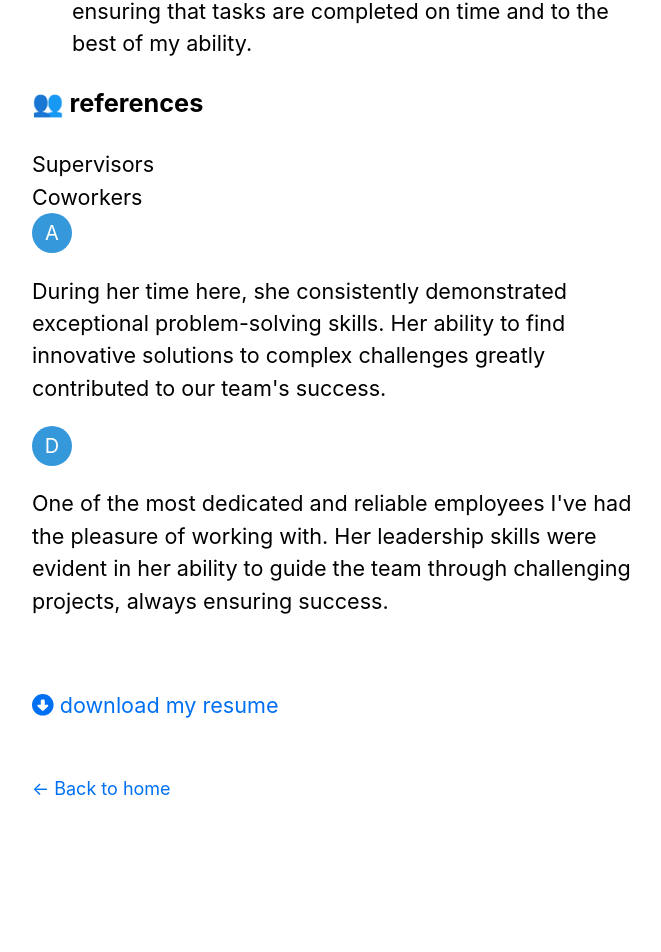
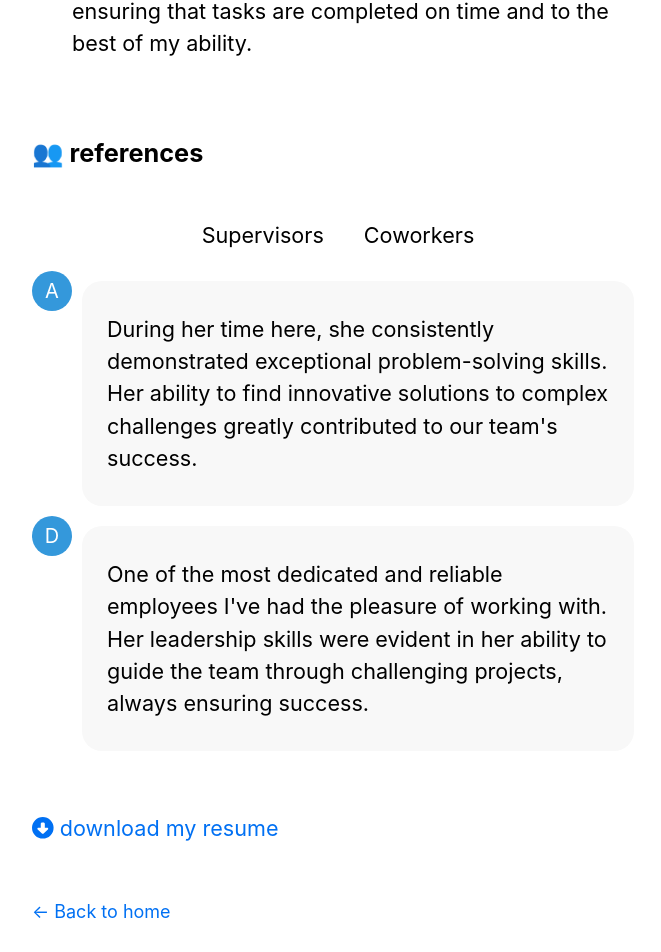
Before and after one commit to yunchipang/nextjs-portfolio, a Next.js app: page /career in a window 1280 px wide. Shown: the part 987-1939 px from the top of the page, without its empty margins (302-963 px from the left). Before the commit the page ends 1899 px from the top, so only its background shows below. Built offline with nearby package versions, Linux system fonts and the light colour scheme.

Commit message:
Import and refer to ref css

```diff
--- a/src/components/navbar/NavBar.tsx
+++ b/src/components/navbar/NavBar.tsx
@@ -5,8 +5,6 @@ import navLinks from 'utils/navLinks';
 const navBarStyle = {
   display: 'flex',
   justifyContent: 'flex-end',
-  // paddingTop: '10px', // Optional padding for top space
-  // paddingRight: '10px', // Optional padding for right space
 };
 
 export default function NavBar() {
--- a/src/components/references/ReferenceItem.tsx
+++ b/src/components/references/ReferenceItem.tsx
@@ -1,5 +1,6 @@
 import React from 'react';
-import './references.module.css';
+
+import refStyles from './references.module.css';
 
 const ReferenceItem = ({ initial, content }) => {
   const circleStyle = {
@@ -15,11 +16,9 @@ const ReferenceItem = ({ initial, content }) => {
   };
 
   return (
-    <div className="ref-box">
-      <div className="ref-initial" style={circleStyle}>
-        {initial}
-      </div>
-      <div className="ref-content">
+    <div className={refStyles.refBox}>
+      <div style={circleStyle}>{initial}</div>
+      <div className={refStyles.refContent}>
         <p>{content}</p>
       </div>
     </div>
--- a/src/components/references/References.tsx
+++ b/src/components/references/References.tsx
@@ -2,9 +2,9 @@ import { useState } from 'react';
 
 import utilStyles from 'styles/utils.module.css';
 
-import './references.module.css';
 import ReferenceItem from './ReferenceItem';
-import referencesData from './references.json';
+import refsData from './references.json';
+import refStyles from './references.module.css';
 
 interface Reference {
   id: number;
@@ -14,7 +14,7 @@ interface Reference {
 }
 
 function References() {
-  const [refs] = useState<Reference[]>(referencesData as Reference[]);
+  const [refs] = useState<Reference[]>(refsData as Reference[]);
   const [activeTab, setActiveTab] = useState<'supervisors' | 'coworkers'>(
     'supervisors'
   );
@@ -25,22 +25,26 @@ function References() {
 
   return (
     <section className={utilStyles.headingMd}>
-      <div className="tab-container">
+      <div className={refStyles.tabContainer}>
         <div
-          className={`tab ${activeTab === 'supervisors' ? 'active' : ''}`}
+          className={`${refStyles.tab} ${
+            activeTab === 'supervisors' ? refStyles.tabActive : ''
+          }`}
           onClick={() => handleTabClick('supervisors')}
         >
           Supervisors
         </div>
         <div
-          className={`tab ${activeTab === 'coworkers' ? 'active' : ''}`}
+          className={`${refStyles.tab} ${
+            activeTab === 'coworkers' ? refStyles.tabActive : ''
+          }`}
           onClick={() => handleTabClick('coworkers')}
         >
           Coworkers
         </div>
       </div>
 
-      <div className="tab-content">
+      <div className={refStyles.refBox}>
         {activeTab === 'supervisors' && (
           <div>
             {refs
--- a/src/components/references/references.module.css
+++ b/src/components/references/references.module.css
@@ -1,32 +1,31 @@
 /* Reference */
-.tab-container {
+.tabContainer {
   display: flex;
+  justify-content: center;
 }
 
 .tab {
   cursor: pointer;
-  padding: 10px 20px;
-  border: 1px solid #ccc;
-  border-radius: 5px;
-  background-color: #f2f2f2;
-  margin-right: 10px; /* Add some spacing between tabs */
+  margin: 20px;
 }
 
-.tab.active {
-  background-color: #fff;
-  border-bottom: 1px solid #fff;
+.tab:active {
+  background: linear-gradient(to bottom, transparent 50%, #f0f0f0 50%);
+}
+
+.tab:hover {
+  background: linear-gradient(to bottom, transparent 50%, #f0f0f0 50%);
 }
 
 /* ReferenceItem */
-.ref-box {
+.refBox {
   display: flex;
 }
 
-.ref-initial {
-  flex: 2;
+.refContent {
+  flex: 9;
+  background-color: #f8f8f8;
+  border-radius: 20px;
+  padding: 10px 25px;
+  margin: 10px;
 }
-
-.ref-content {
-  border: 1px solid blue;
-  border-radius: 5px;
-}
--- a/src/pages/career.tsx
+++ b/src/pages/career.tsx
@@ -49,6 +49,7 @@ export default function Career() {
           </li>
         </ol>
       </section>
+      <br />
       <section className={utilStyles.headingMd}>
         <h3>👥 references</h3>
         <References />
```
